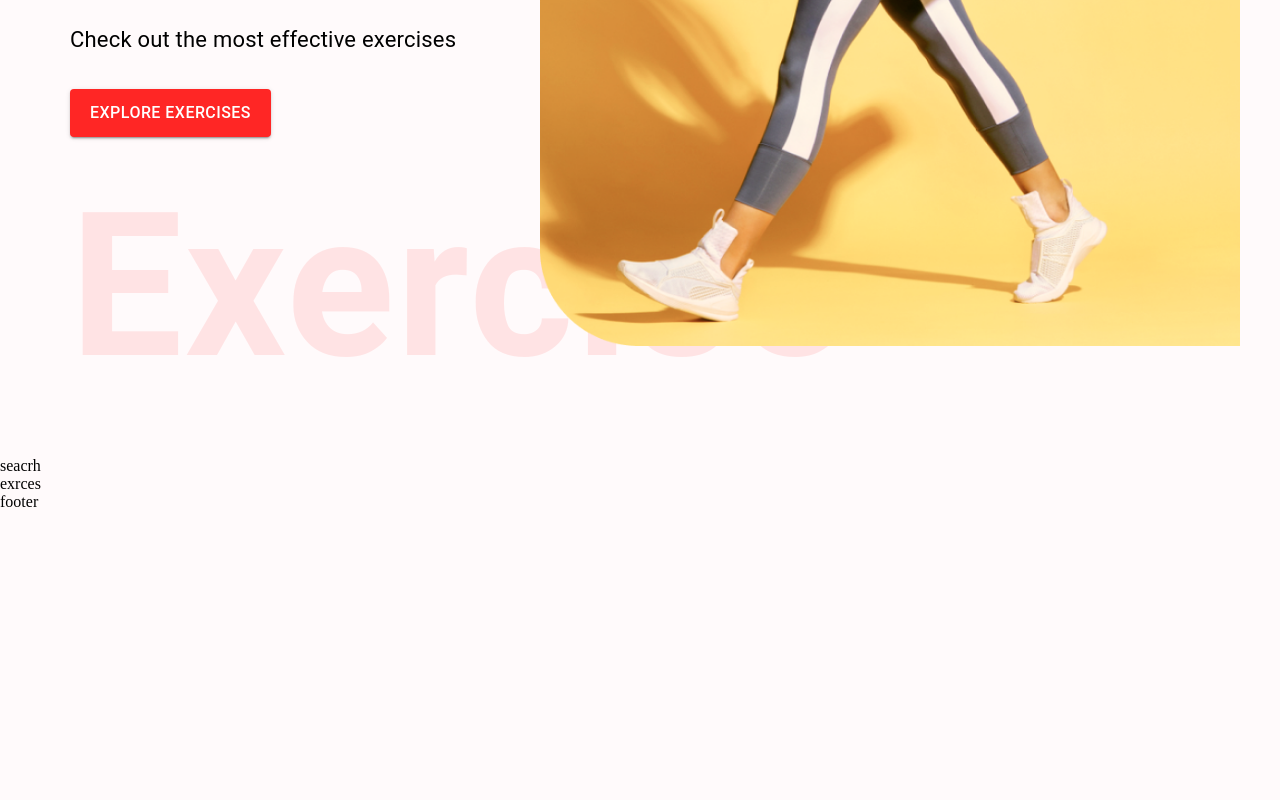
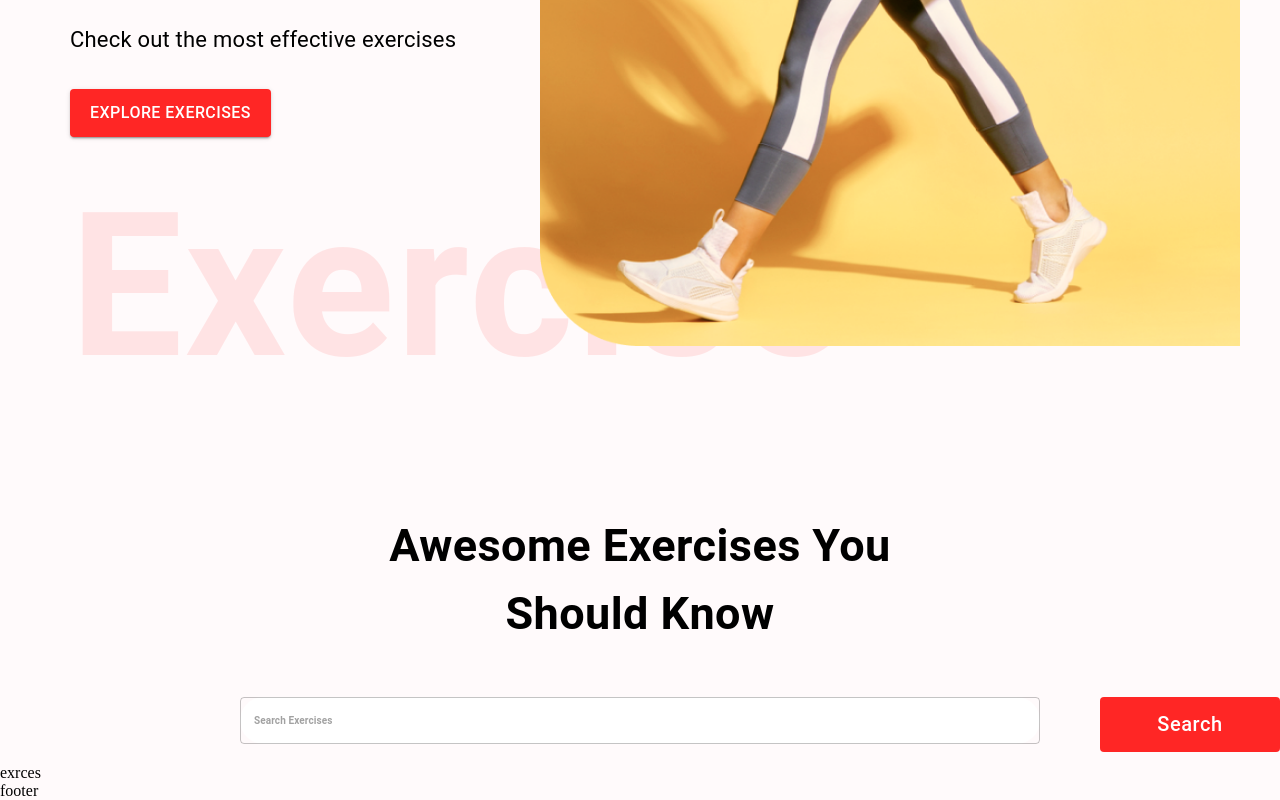
Before and after one commit to ChrisBar92/fitness-page, a React (Create React App) app: page / in a window 1280 px wide. Shown: the part 518-1318 px from the top of the page. Before the commit the page ends 1029 px from the top, so only its background shows below. Built offline with nearby package versions, Linux system fonts and the light colour scheme.

Commit message:
search exercise finished

```diff
--- a/src/components/SearchExercises.js
+++ b/src/components/SearchExercises.js
@@ -1,11 +1,66 @@
-import React from 'react'
+import React, { useState, useEffect } from 'react'
+import { Box, Button, Stack, Typography, TextField } from '@mui/material'
 
 const SearchExercises = () => {
-  return (
-    <div>
-      seacrh
-    </div>
-  )
+	const [search, setSearch] = useState('')
+
+	const handleSearch = async () => {
+		if (search) {
+			const exercisesData = await fetchData('https://exercisedb.p.rapidapi.com/exercises', exerciseOptions)
+
+			const searchedExercises = exercisesData.filter(
+				item =>
+					item.name.toLowerCase().includes(search) ||
+					item.target.toLowerCase().includes(search) ||
+					item.equipment.toLowerCase().includes(search) ||
+					item.bodyPart.toLowerCase().includes(search)
+			)
+
+			window.scrollTo({ top: 1800, left: 100, behavior: 'smooth' })
+
+			setSearch('')
+			setExercises(searchedExercises)
+		}
+	}
+
+	return (
+		<Stack alignItems="center" mt="3.5rem" justifyContent="center" p="2rem">
+			<Typography fontWeight={700} sx={{ fontSize: { lg: '4.5rem', xs: '3rem' } }} mb="5rem" textAlign="center">
+				Awesome Exercises You <br />
+				Should Know
+			</Typography>
+			<box position="relative" mb="7rem">
+				<TextField
+					sx={{
+						input: { fontWeight: '700', border: 'none', borderRadius: '0.5rem' },
+						width: { lg: '80rem', xs: '35rem' },
+						backgroundColor: '#fff',
+						borderRadius: '4rem',
+					}}
+					height="7.5rem"
+					value={search}
+					onChange={e => setSearch(e.target.value.toLowerCase())}
+					placeholder="Search Exercises"
+					type="text"
+				/>
+				<Button
+					className="search-btn"
+					sx={{
+						bgcolor: '#ff2625',
+						color: '#fff',
+						textTransform: 'none',
+						width: { lg: '18rem', xs: '8rem' },
+						fontSize: { lg: '2rem', xs: '1.4rem' },
+						height: '5.5rem',
+						position: 'absolute',
+						right: '0',
+					}}
+					onClick={handleSearch}>
+					Search
+				</Button>
+			</box>
+		</Stack>
+	)
 }
 
 export default SearchExercises
```
Also changed, not shown: src/utils/fetchData.js (added).
